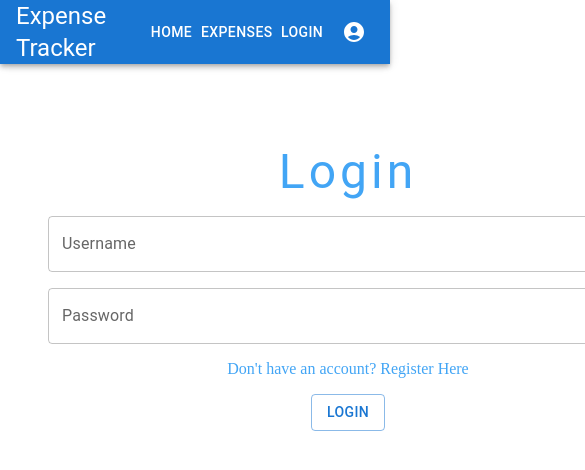
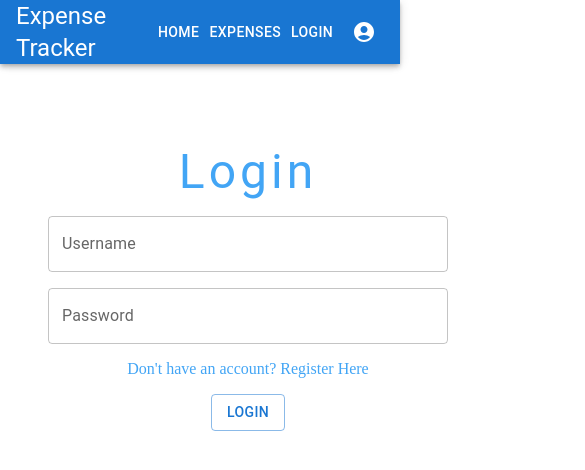
Before and after one commit to anisr95/Expense_Tracker_Fullstack, a React (Create React App) app in the folder client/: page /auth/register in a window 390 px wide. Shown: the top 470 px of the page, 585 px wide, since content can reach past the window. Built offline with nearby package versions, Linux system fonts and the light colour scheme.

Commit message:
fixed the width for Login/Signup for mobile view

```diff
--- a/client/src/components/Auth/Register.jsx
+++ b/client/src/components/Auth/Register.jsx
@@ -16,11 +16,11 @@ const Register = (props) => {
         <Stack
           spacing={2}
           sx={{
-            margin: "2rem",
             display: "flex",
             flexDirection: "column",
             // border: "2px solid red",
-            width: "600px",
+            maxWidth: "600px",
+            minWidth: "400px",
             alignItems: "center",
             margin: "3rem auto",
             padding: "2rem",
--- a/client/src/components/Nav/Nav.jsx
+++ b/client/src/components/Nav/Nav.jsx
@@ -47,7 +47,7 @@ const Nav = (props) => {
   return (
     <>
       <NavContainer>
-        <Box>
+        <Box minWidth="400px">
           <AppBar position="sticky">
             <Toolbar>
               <Typography variant="h5" sx={{ flexGrow: 1 }}>
```
